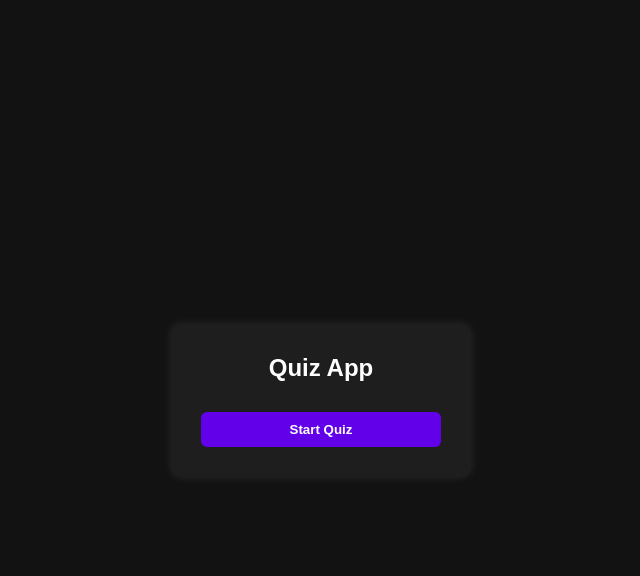
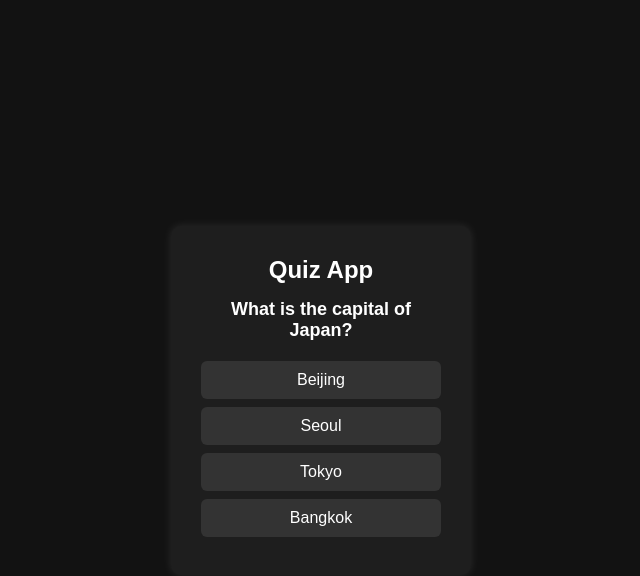
Before and after one commit to sharafhamza/JS-Foundation, a plain HTML site: page Quiz App/index.html in a window 1280 px wide. Both pictures are taken after a click on the button "Start Quiz". Shown: the whole page, without its empty margins (319-959 px from the left). Drawn offline with Linux system fonts and the light colour scheme.

Commit message:
quiz app done

```diff
--- a/Quiz App/index.html
+++ b/Quiz App/index.html
@@ -10,15 +10,12 @@
     <div class="quiz-container">
       <h1>Quiz App</h1>
       <button id="startQuiz">Start Quiz</button>
-      <!-- <h2>What is the capital of France?</h2> -->
-      <!-- <div class="options">
-        <button>Paris</button>
-        <button>London</button>
-        <button>Berlin</button>
-        <button>Madrid</button>
+      <div class="quiz-show hidden">
+        <h2 class="que-title">What is the capital of France?</h2>
+        <ul class="options"></ul>
+        <button class="next-btn hidden">Next Question</button>
       </div>
-      <button class="next-btn">Next Question</button>
-    </div> -->
+    </div>
 
     <script src="index.js"></script>
   </body>
--- a/Quiz App/index.js
+++ b/Quiz App/index.js
@@ -1,5 +1,88 @@
 const startQuizBtn = document.querySelector("#startQuiz");
+const quizShow = document.querySelector(".quiz-show");
+const queTitle = document.querySelector(".que-title");
+const options = document.querySelector(".options");
+const nextBtn = document.querySelector(".next-btn");
+
+const quiz = [
+  {
+    que: "What is the capital of Japan?",
+    options: ["Beijing", "Seoul", "Tokyo", "Bangkok"],
+    ans: "Tokyo",
+  },
+  {
+    que: "What is H2O commonly known as?",
+    options: ["Oxygen", "Water", "Hydrogen", "Salt"],
+    ans: "Water",
+  },
+  {
+    que: "Which organ pumps blood through the body?",
+    options: ["Lungs", "Liver", "Brain", "Heart"],
+    ans: "Heart",
+  },
+  {
+    que: "Which continent is the Sahara Desert located in?",
+    options: ["Asia", "Africa", "Australia", "Europe"],
+    ans: "Africa",
+  },
+  {
+    que: "Which is the largest mammal in the world?",
+    options: ["Elephant", "Giraffe", "Blue Whale", "Great White Shark"],
+    ans: "Blue Whale",
+  },
+];
+
+let currentQueIndex = 0;
+let score = 0;
 
 startQuizBtn.addEventListener("click", () => {
-  console.log("hello");
+  startQuizBtn.classList.add("hidden");
+  quizShow.classList.remove("hidden");
+  showQuestion();
 });
+
+function showQuestion() {
+  queTitle.textContent = quiz[currentQueIndex].que;
+  options.innerHTML = ""; // Clear previous options
+  nextBtn.classList.add("hidden");
+
+  quiz[currentQueIndex].options.forEach((item) => {
+    const li = document.createElement("li");
+    li.textContent = item;
+    li.classList.add("option");
+    options.appendChild(li);
+
+    li.addEventListener("click", () => {
+      // Disable further clicks
+      document.querySelectorAll(".option").forEach((btn) => {
+        btn.style.pointerEvents = "none";
+
+        if (btn.textContent === quiz[currentQueIndex].ans) {
+          btn.style.backgroundColor = "green";
+        } else if (btn.textContent === item) {
+          btn.style.backgroundColor = "red";
+        }
+      });
+
+      // Score check
+      if (item === quiz[currentQueIndex].ans) {
+        score++;
+      }
+
+      nextBtn.classList.remove("hidden");
+    });
+  });
+}
+
+nextBtn.addEventListener("click", () => {
+  currentQueIndex++;
+  if (currentQueIndex < quiz.length) {
+    showQuestion();
+  } else {
+    quizShow.innerHTML = `
+      <h2>Quiz Finished!</h2>
+      <p>Your Score: ${score}/${quiz.length}</p>
+      <button onclick="location.reload()">Restart Quiz</button>
+    `;
+  }
+});
--- a/Quiz App/style.css
+++ b/Quiz App/style.css
@@ -33,7 +33,7 @@ h2 {
   font-size: 18px;
 }
 
-.options button {
+.options li {
   display: block;
   width: 100%;
   margin: 8px 0;
@@ -46,7 +46,7 @@ h2 {
   transition: background-color 0.2s;
 }
 
-.options button:hover {
+.options li:hover {
   background-color: #444;
 }
 
@@ -68,5 +68,5 @@ button {
   background-color: #7f39fb;
 }
 .hidden {
-  display: block;
+  display: none;
 }
```
